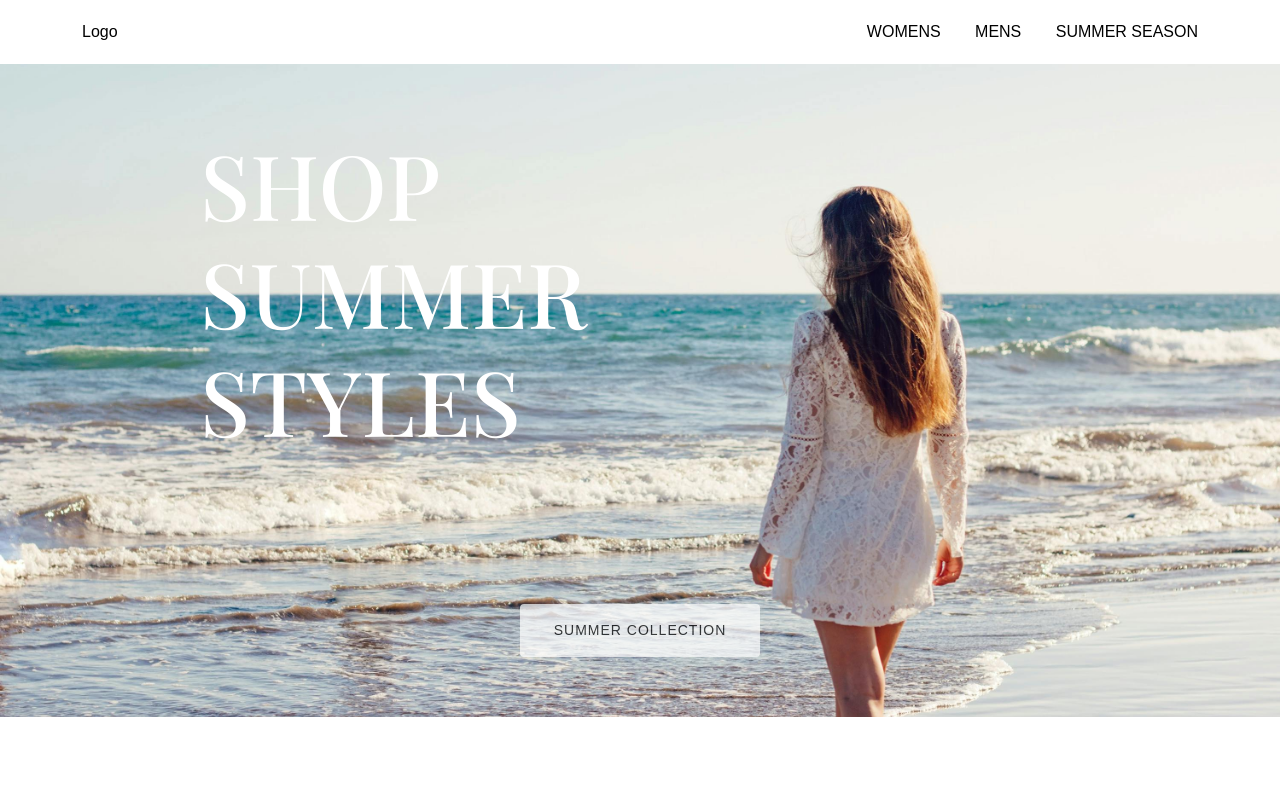
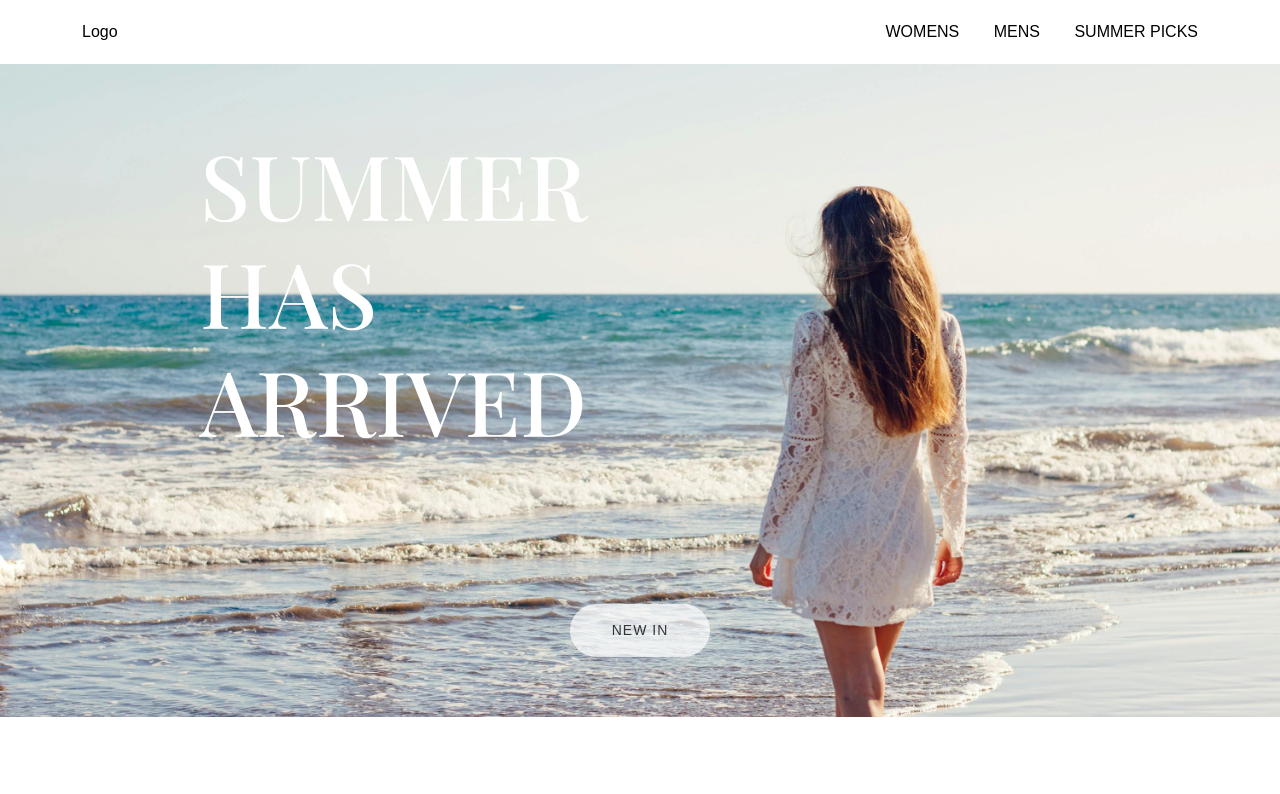
Before and after one commit to georgia-lee04/fashion-landing-page, a plain HTML site: page index.html in a window 1280 px wide. Shown: the top 794 px of the page. Drawn offline with nearby package versions, Linux system fonts and the light colour scheme; grey boxes are pictures that could not be loaded; a web font is replaced by a local one.

Commit message:
Updated h1 text and updated banner button styling

```diff
--- a/index.html
+++ b/index.html
@@ -40,15 +40,15 @@
             <a href="#">MENS</a>
           </li>
           <li>
-            <a href="#">SUMMER SEASON</a>
+            <a href="#">SUMMER PICKS</a>
           </li>
         </ul>
       </nav>
     </div>
 
     <header class="hero">
-      <h1 class="hero-heading">Shop <br />Summer <br />Styles</h1>
-      <a href="#" class="btn btn-branding">Summer Collection</a>
+      <h1 class="hero-heading">Summer <br />has <br />arrived</h1>
+      <a href="#" class="btn btn-branding">New in</a>
     </header>
 
     <section class="container">
--- a/style.css
+++ b/style.css
@@ -69,8 +69,8 @@ nav a:hover {
   position: relative;
   top: 240px;
   padding: 15px 30px;
-  border-radius: 4px;
-  width: 240px;
+  border-radius: 30px;
+  width: 140px;
   background-color: white;
   opacity: 70%;
   color: black;
```
